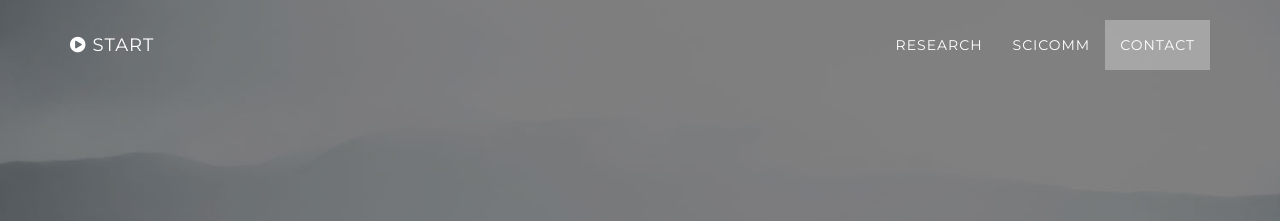
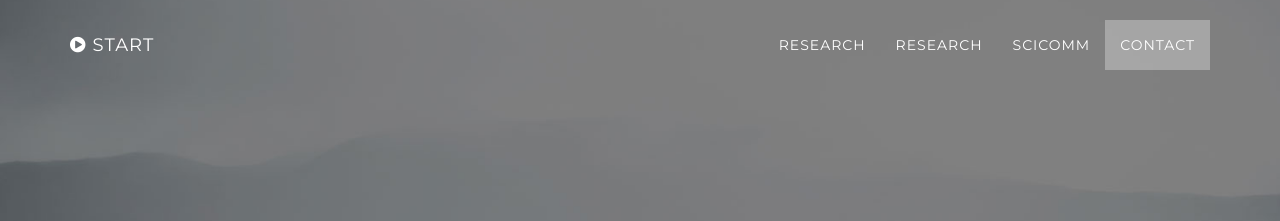
Before and after one commit to ejvalero/luismmontilla.github.io, a Jekyll site: the page built from index.html, in a window 1280 px wide. Shown: the top 221 px of the page. Built offline with Jekyll 4.4.1, drawn with Linux system fonts in a browser that asks for light colours.

Commit message:
Update nav.html

```diff
--- a/_includes/nav.html
+++ b/_includes/nav.html
@@ -20,6 +20,9 @@
                     <li>
                         <a class="page-scroll" href="#research">Research</a>
                     </li>
+                     <li>
+                        <a class="page-scroll" href="#nonresearch">Research</a>
+                    </li>
                     <li>
                         <a class="page-scroll" href="#scicomm">Scicomm</a>
                     </li>
```
